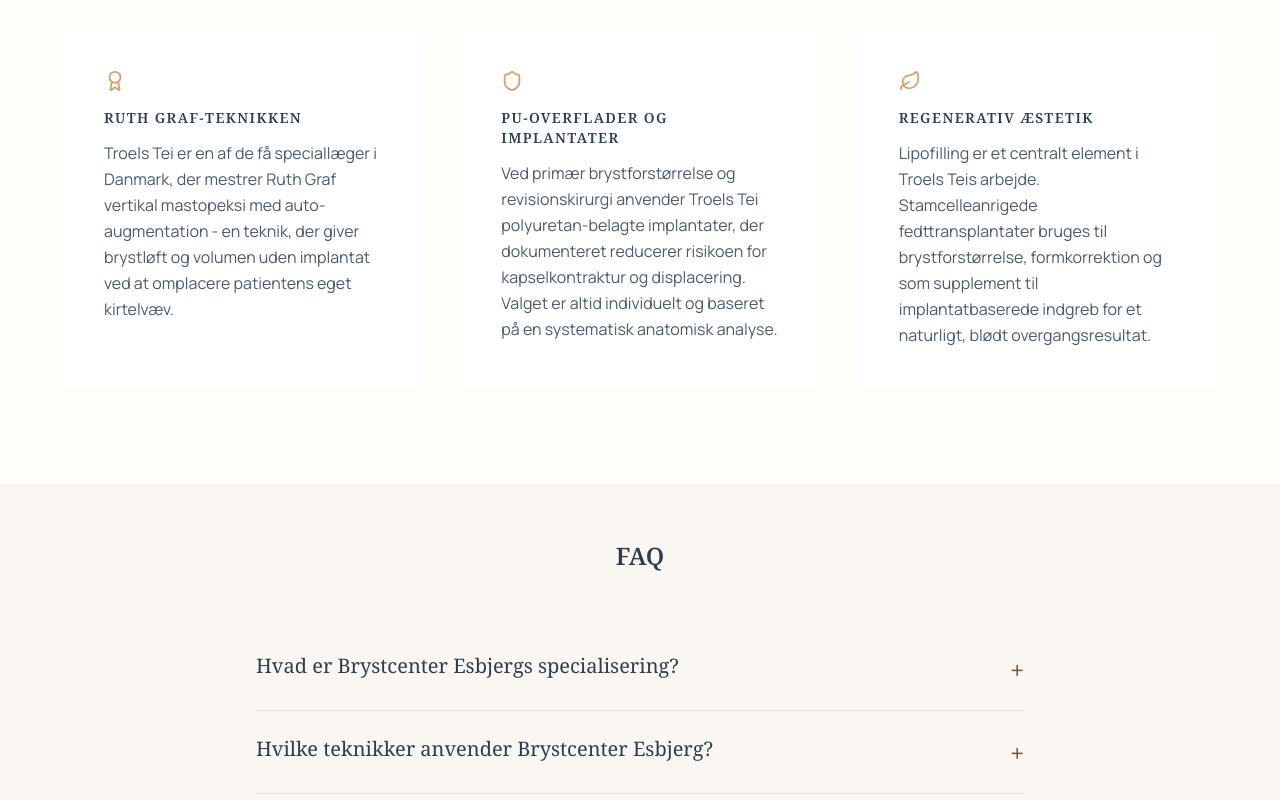
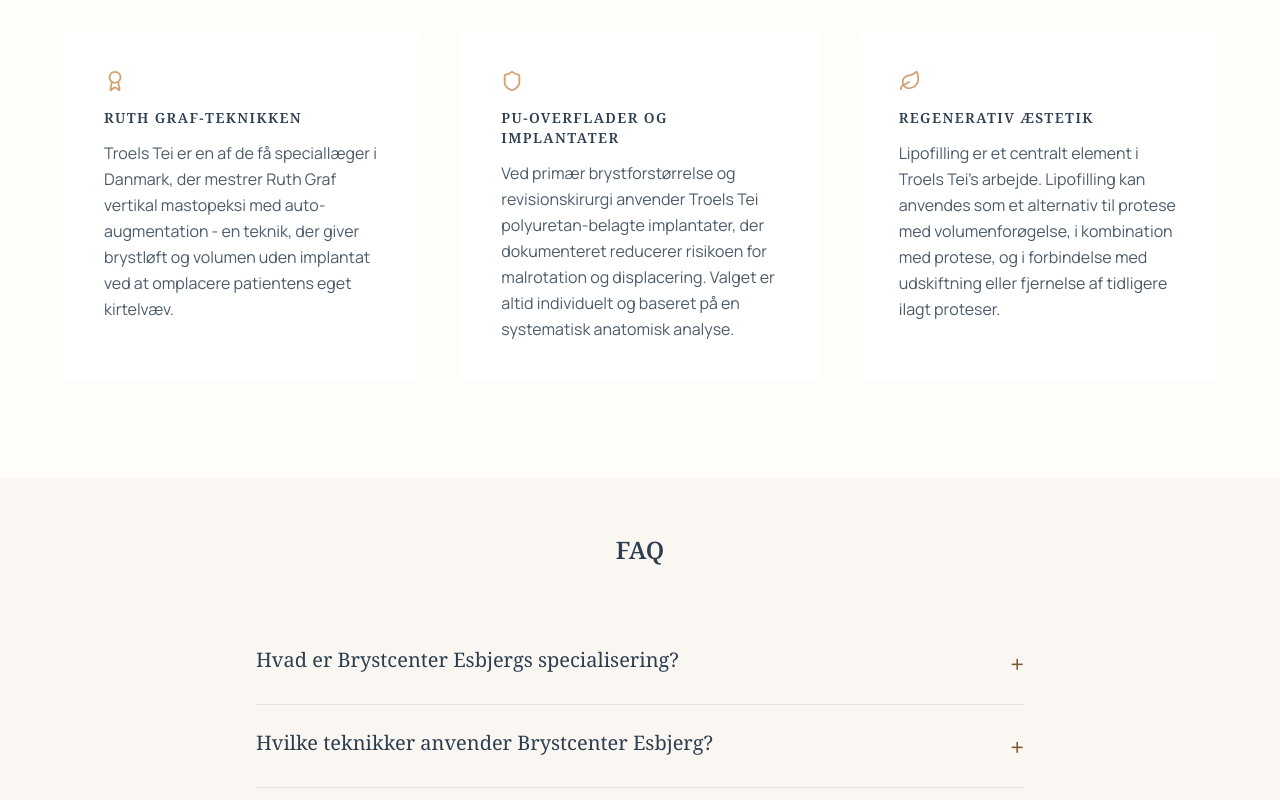
Before and after one commit to brystcenteresbjerg/brystcenter-esbjerg, a Next.js app: page /moed-os in a window 1280 px wide. Shown: the part 2114-2914 px from the top of the page. Built offline with nearby package versions, Linux system fonts and the light colour scheme.

Commit message:
replace img and update txt

```diff
--- a/src/data/moed-os.ts
+++ b/src/data/moed-os.ts
@@ -18,10 +18,10 @@
   },
   {
     label: "PU-overflader og implantater",
-    text: "Ved primær brystforstørrelse og revisionskirurgi anvender Troels Tei polyuretan-belagte implantater, der dokumenteret reducerer risikoen for kapselkontraktur og displacering. Valget er altid individuelt og baseret på en systematisk anatomisk analyse.",
+    text: "Ved primær brystforstørrelse og revisionskirurgi anvender Troels Tei polyuretan-belagte implantater, der dokumenteret reducerer risikoen for malrotation og displacering. Valget er altid individuelt og baseret på en systematisk anatomisk analyse.",
   },
   {
     label: "Regenerativ æstetik",
-    text: "Lipofilling er et centralt element i Troels Teis arbejde. Stamcelleanrigede fedttransplantater bruges til brystforstørrelse, formkorrektion og som supplement til implantatbaserede indgreb for et naturligt, blødt overgangsresultat.",
+    text: "Lipofilling er et centralt element i Troels Tei's arbejde. Lipofilling kan anvendes som et alternativ til protese med volumenforøgelse, i kombination med protese, og i forbindelse med udskiftning eller fjernelse af tidligere ilagt proteser.",
   },
 ];
--- a/src/data/patientrejsen.ts
+++ b/src/data/patientrejsen.ts
@@ -14,7 +14,7 @@
     label: "Første kontakt",
     time: "Dag 1",
     title: "Du tager det første skridt",
-    body: "Det hele begynder med, at du kontakter os i Esbjerg. Vi besvarer dine indledende spørgsmål og aftaler et tidspunkt til en uforpligtende konsultation. Hos os er der ingen ventelister, og du får direkte kontakt til det team, der følger dig hele vejen.",
+    body: "Det hele begynder med, at du kontakter os i Esbjerg. Vi besvarer dine indledende spørgsmål og aftaler et tidspunkt til en uforpligtende konsultation. Hos os er der ingen ventelister, og du får direkte kontakt til den kirurg, der følger dig hele vejen.",
   },
   {
     number: "02",
@@ -56,7 +56,7 @@
 export const faqs: FAQItem[] = [
   {
     q: "Hvor lang tid fra konsultation til operation?",
-    a: "Det afhænger af dit ønskede tidspunkt og vores kapacitet. Typisk er der 2–6 ugers ventetid fra konsultation til operationsdag.",
+    a: "Det afhænger af dit ønskede tidspunkt. Ifølge dansk lovgivning om kosmetiske behandlinger skal der gå mindst 1 uge (7 dage), før du må blive opereret efter din forundersøgelse/konsultation.",
   },
   {
     q: "Kan jeg have nogen med til konsultationen?",
```
Also changed, not shown: public/images/troels_tei.jpg.
